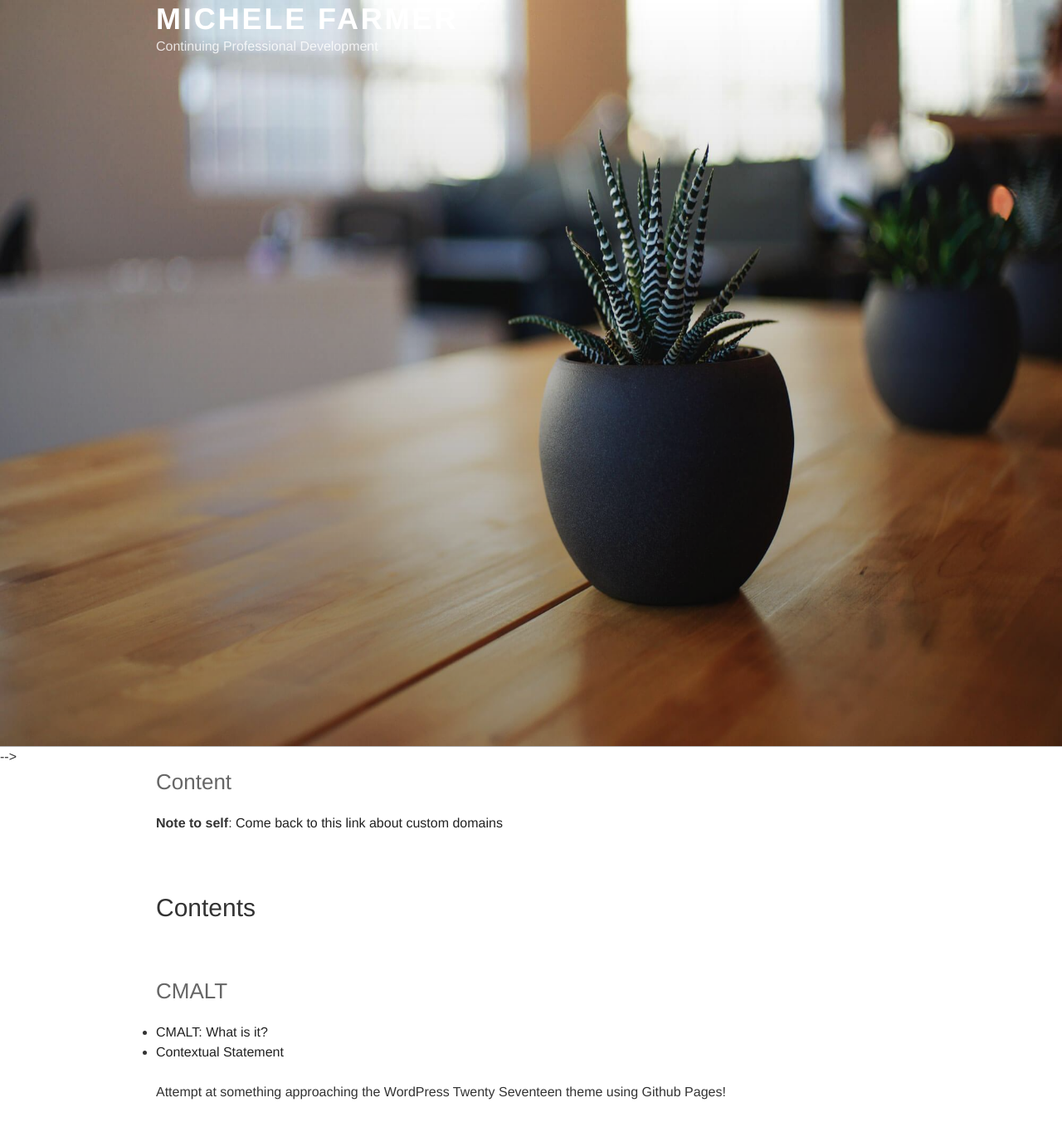
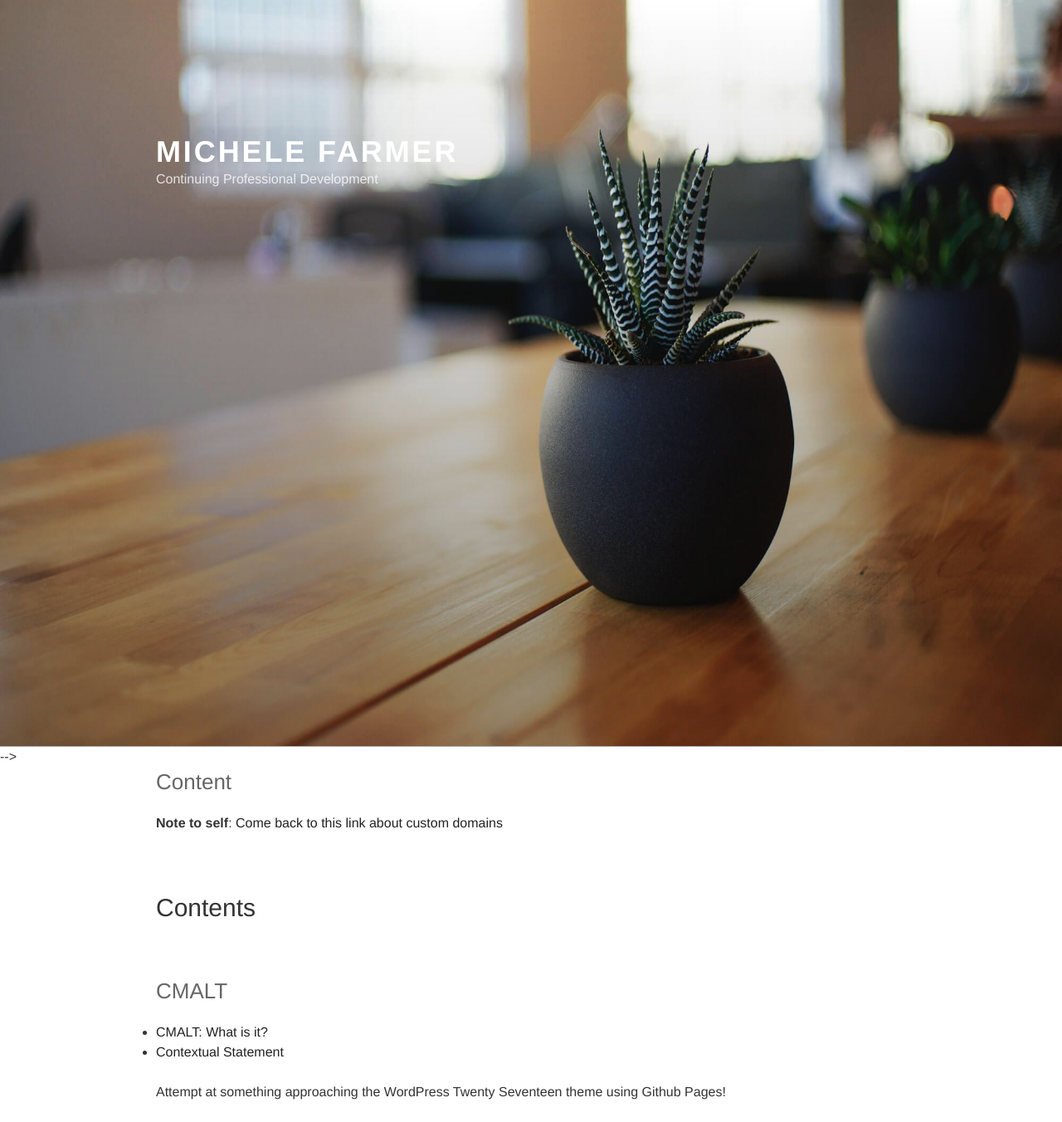
Before and after one commit to uclsenit/uclsenit.github.io, a Jekyll site: the page built from index.md, in a window 1280 px wide. Shown: the whole page at 83% size. Built offline with Jekyll 4.4.1, drawn with Linux system fonts in a browser that asks for light colours; nearby versions of some CDN libraries; some web fonts are replaced; our own code applies the rules of GitHub Pages for plain Markdown files; a script that is not in the unit is left out.

Commit message:
Update /assets/css/style.scss
Changed .header-gradient padding:0 0 3em 0 to 10em 0 3em 0, as a test

```diff
--- a/assets/css/style.scss
+++ b/assets/css/style.scss
@@ -635,7 +635,7 @@ header {
     // height: auto;
     // max-height: 50%;
     // padding-top: 0;
-    padding: 0 0 3em 0;
+    padding: 10em 0 3em 0;
     content: "";
     position: absolute;
     // right: 0;
```
